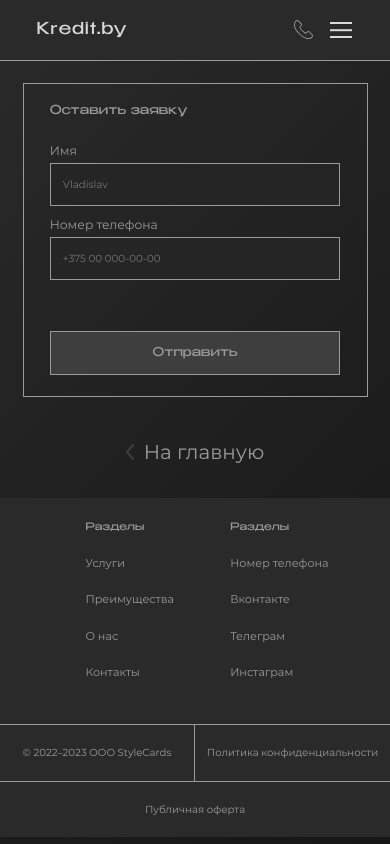
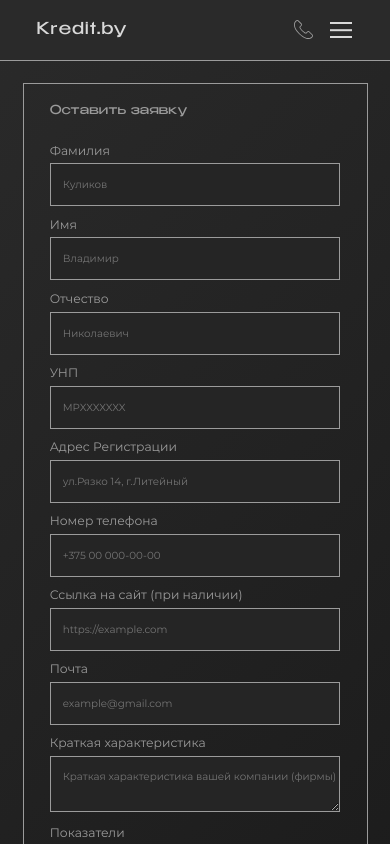
Before and after one commit to Dubovec-Vladislav/Kredit-by, a React (Create React App) app: page /legal-entities in a window 390 px wide. Shown: the top 844 px of the page. Built offline with nearby package versions, Linux system fonts and the light colour scheme.

Commit message:
Second part of project

```diff
--- a/src/App.tsx
+++ b/src/App.tsx
@@ -22,7 +22,7 @@ function App() {
       <Routes>
         <Route path="/" element={<Main />} />
         <Route path="/legal-entities" element={<CustomerRequests id={1}/>} />
-        <Route path="/individual-entrepreneurs" element={<CustomerRequests id={2}/>} />
+        <Route path="/individual-entrepreneurs" element={<CustomerRequests id={1}/>} />
         <Route path="/commercial-banks" element={<CustomerRequests id={3}/>} />
         <Route path="/other-users" element={<CustomerRequests id={4}/>} />
       </Routes>
--- a/src/assets/Components/CustomerRequests/CustomerRequests.module.scss
+++ b/src/assets/Components/CustomerRequests/CustomerRequests.module.scss
@@ -1,5 +1,4 @@
 .block {
-  position: relative;
   display: flex;
   flex-direction: column;
   padding: calc(80px + 55 * (100vw / 1440)) 0px 0px 0px;
@@ -13,19 +12,57 @@
   }
 }
 
-.active {
-  background-color: rgba(0, 0, 0, 0.5);
+.activeBlock {
+  &::before {
+    content: '';
+    position: absolute;
+    top: 0;
+    left: 0;
+    width: 100%;
+    height: 100%;
+    background-color: rgba(0, 0, 0, 0.2);
+  }
 }
 
 .popup {
+  display: flex;
   position: absolute;
-  top: 50%;
   left: 50%;
   z-index: 49;
-  width: 300px;
-  height: 200px;
-  background-color: #fff;
-  transform: translate(-50%, -50%);
+  bottom: 35%;
+  left: 50%;
+  width: 30%;
+  height: 10%;
+  color: #9B9B9B;
+  background-color: #2A2A2A;
+  transform: translate(-50%, 0%);
+  opacity: 0;
+  visibility: hidden;
+  transition: 0.5s;
+
+  align-items: center;
+  justify-content: center;
+  text-align: center;
+
+  font-family: 'Benzin';
+  font-size: calc(16px + 10 * (100vw / 1440));
+
+  @media (max-width: 769px) {
+    margin: 0px 0px calc(25px + 15 * ((100vw - 320px)/ 1440)) 0px;
+    font-size: calc(16px + 10 * ((100vw - 320px) / 1440));
+  }
+}
+
+.activePopup {
+  opacity: 1;
+  visibility: visible;
+}
+
+.popupClose {
+  position: absolute;
+  top: -4px;
+  right: 4px;
+  color: #9B9B9B;
 }
 
 .body {
@@ -83,13 +120,14 @@
 }
 
 .itemField {
-  input {
+  * {
     color: #9b9b9b;
     background-color: #252525;
     width: 100%;
     height: 100%;
     padding: 14px 0 14px 12px;
     border: 1px solid #9b9b9b;
+    resize: vertical;
 
     font-family: 'Montserrat';
     font-size: calc(10px + 6 * (100vw / 1440));
--- a/src/assets/Components/CustomerRequests/CustomerRequests.tsx
+++ b/src/assets/Components/CustomerRequests/CustomerRequests.tsx
@@ -1,43 +1,52 @@
 import React, { FC, useEffect, useState } from 'react'
 import style from './CustomerRequests.module.scss'
 import Button from '../General/Button/Button'
-import { Link } from 'react-router-dom'
+import { Link, NavLink } from 'react-router-dom'
 
 interface ICustomerRequestsProps {
   id: number;
 }
 
 const CustomerRequests: FC<ICustomerRequestsProps> = ({ id }) => {
-  const [active, setActive] = useState(false)
+  const [isPopActive, setPopActive] = useState(false)
+
+  const handleButtonClick = () => {
+    setPopActive(!isPopActive);
+  };
 
   useEffect(() => {
     window.scrollTo(0, 0);
   }, []);
 
   let fields = <></>;
-
+  // для ИП вот такое: ФИО, УНП,  адрес регистрации, телефон, сайт, почта.
   switch (id) {
     case 1:
       fields = <>
-        <InputItem typeOfField={"text"} fieldName={"Имя"} fieldPlaceholder={"Vladislav"} />
+        <InputItem typeOfField={"text"} fieldName={"Фамилия"} fieldPlaceholder={"Куликов"} />
+        <InputItem typeOfField={"text"} fieldName={"Имя"} fieldPlaceholder={"Владимир"} />
+        <InputItem typeOfField={"text"} fieldName={"Отчество"} fieldPlaceholder={"Николаевич"} />
+        <InputItem typeOfField={"number"} fieldName={"УНП"} fieldPlaceholder={"MPXXXXXXX"} />
+        <InputItem typeOfField={"text"} fieldName={"Адрес Регистрации"} fieldPlaceholder={"ул.Рязко 14, г.Литейный"} />
         <InputItem typeOfField={"number"} fieldName={"Номер телефона"} fieldPlaceholder={"+375 00 000-00-00"} />
+        <InputItem typeOfField={"text"} fieldName={"Ссылка на сайт (при наличии)"} fieldPlaceholder={"https://example.com"} />
+        <InputItem typeOfField={"email"} fieldName={"Почта"} fieldPlaceholder={"example@gmail.com"} />
+        <TextAreaItem fieldName={"Краткая характеристика"} fieldPlaceholder={"Краткая характеристика вашей компании (фирмы)"} />
+        <TextAreaItem fieldName={"Показатели"} fieldPlaceholder={"Список экономических показателей"} />
       </>
       break;
     case 2:
       fields = <>
-        <InputItem typeOfField={"text"} fieldName={"Имя"} fieldPlaceholder={"Vladislav"} />
         <InputItem typeOfField={"number"} fieldName={"Номер телефона"} fieldPlaceholder={"+375 00 000-00-00"} />
       </>
       break;
     case 3:
       fields = <>
-        <InputItem typeOfField={"text"} fieldName={"Имя"} fieldPlaceholder={"Vladislav"} />
         <InputItem typeOfField={"number"} fieldName={"Номер телефона"} fieldPlaceholder={"+375 00 000-00-00"} />
       </>
       break;
     case 4:
       fields = <>
-        <InputItem typeOfField={"text"} fieldName={"Имя"} fieldPlaceholder={"Vladislav"} />
         <InputItem typeOfField={"number"} fieldName={"Номер телефона"} fieldPlaceholder={"+375 00 000-00-00"} />
       </>
       break;
@@ -47,19 +56,25 @@ const CustomerRequests: FC<ICustomerRequestsProps> = ({ id }) => {
   }
 
   return (
-    <div className={`${style.block} ${style.active ? active : ""}`}>
-      {/* <div className={style.popup}>Popup</div> */}
+    <div className={`${style.block} ${isPopActive ? style.activeBlock : ""}`}>
+      <div className={`${style.popup} ${isPopActive ? style.activePopup : ""}`}>
+        Ваша заявка принята
+        <NavLink to={"/"}>
+          <div className={style.popupClose}>x</div>
+        </NavLink>
+      </div>
       <div className={style.body}>
         <div className={style.form}>
           <div className={style.formTitle}>Оставить заявку</div>
           {fields}
-          <button className={style.btn} onClick={() => setActive(true)}><Button text={"Отправить"} /></button>
+          <button className={style.btn} onClick={handleButtonClick}><Button text={"Отправить"} /></button>
         </div>
       </div>
       <Link className={style.home} to="/"><img src="/img/arrow-left.svg" alt="arrow-left" /> На главную</Link>
     </div>
   );
 };
+
 
 interface IInputItemProps {
   typeOfField: string;
@@ -76,4 +91,21 @@ const InputItem: FC<IInputItemProps> = ({ typeOfField, fieldName, fieldPlacehold
   );
 }
 
+
+interface ITextAreaProps {
+  fieldName: string;
+  fieldPlaceholder: string;
+}
+
+const TextAreaItem: FC<ITextAreaProps> = ({ fieldName, fieldPlaceholder }) => {
+  return (
+    <div className={style.item}>
+      <label className={style.itemLabel}>{fieldName}</label>
+      <div className={style.itemField}>
+        <textarea className={style.textArea} placeholder={fieldPlaceholder}></textarea>
+      </div>
+    </div>
+  );
+}
+
 export default CustomerRequests;
--- a/src/assets/Components/Main/Clients/Clients.tsx
+++ b/src/assets/Components/Main/Clients/Clients.tsx
@@ -17,7 +17,7 @@ const Clients: FC = () => {
           <ClientsCard text={"Юридические лица"} to={"legal-entities"} />
           <ClientsCard text={"Индивидуальные предприниматели"} to={"individual-entrepreneurs"} />
           <ClientsCard text={"Коммерческие банки"} to={"commercial-banks"} />
-          <ClientsCard text={"Другие"} to={"other-users"} />
+          <ClientsCard text={"В разработке"} to={""} />
         </div>
       </div>
     </div>
--- a/src/assets/Components/Main/Hello/Hello.tsx
+++ b/src/assets/Components/Main/Hello/Hello.tsx
@@ -1,6 +1,7 @@
 import React, { FC } from 'react'
 import style from './Hello.module.scss'
 import Button from '../../General/Button/Button'
+import { Link } from 'react-scroll'
 
 
 // --------------------------------------------- //
@@ -16,7 +17,9 @@ const Hello: FC = () => {
           <div className={style.text}>
             Индивидуальные решения для кредитной документации: получите кредит онлайн с легкостью и надежностью
           </div>
-          <Button text={"Создать дизайн"} />
+          <Link to={"request"} spy={true} smooth={true} offset={-60} duration={500}>
+            <Button text={"Оставить заявку"} />
+          </Link>
         </div>
         <div className={style.imgSide}>
           <img src="/img/leo.png" alt="" />
--- a/src/assets/Components/Main/Main.tsx
+++ b/src/assets/Components/Main/Main.tsx
@@ -1,4 +1,4 @@
-import React, { FC } from 'react'
+import React, { FC, useEffect } from 'react'
 import './Main.scss'
 import Hello from './Hello/Hello'
 import Comparison from './Comparison/Comparison'
@@ -14,6 +14,10 @@ import Clients from './Clients/Clients'
 // --------------------------------------------- //
 
 const Main: FC = () => {
+  useEffect(() => {
+    window.scrollTo(0, 0);
+  }, []);
+
   return (
     <div className="main">
       <Hello />
```
Also changed, not shown: src/assets/Components/Header/Header.tsx (+1 -57 lines), src/assets/Components/Header/MyLink.tsx (added, +63 -0 lines).
